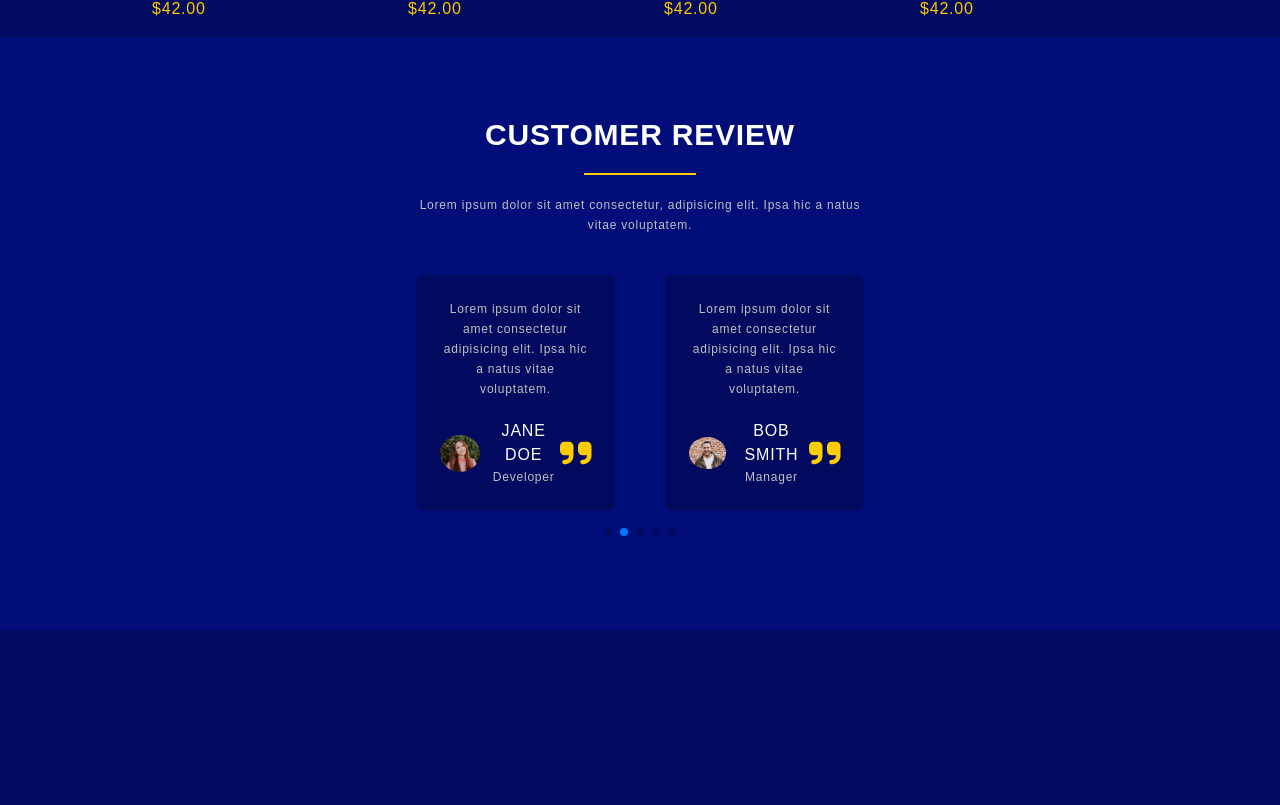
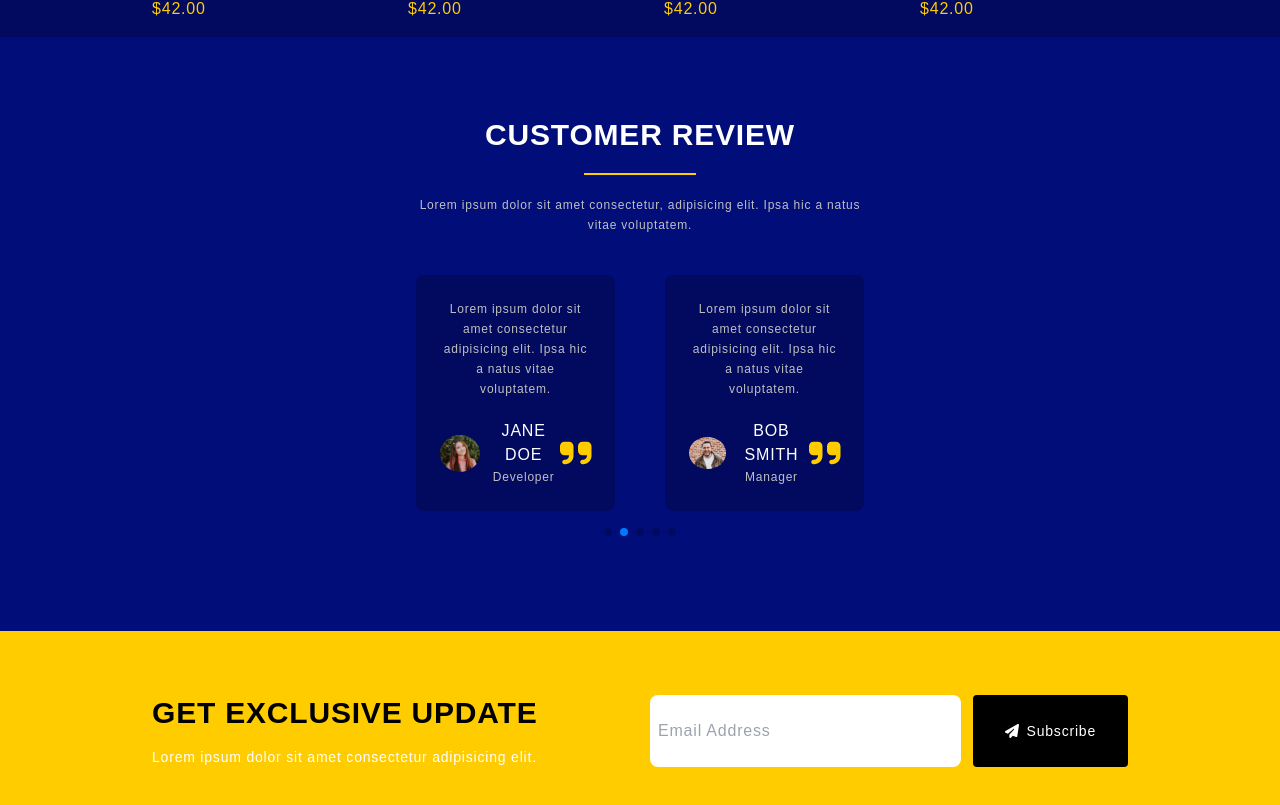
Before and after one commit to Guillermotrejo1/flores, a Next.js app: page / in a window 1280 px wide. Shown: the part 3235-4040 px from the top of the page. Before the commit the page ends 3866 px from the top, so only its background shows below. Built offline with nearby package versions, Linux system fonts and the light colour scheme.

Commit message:
contact complete

```diff
--- /dev/null
+++ b/components/Contact.jsx
@@ -0,0 +1,26 @@
+import { faPaperPlane } from "@fortawesome/free-solid-svg-icons";
+import { FontAwesomeIcon } from "@fortawesome/react-fontawesome";
+
+const Contact = () => {
+  return (
+    <section id="contact" className="bg-secondaryColor py-16">
+      <div className="container flex flex-col gap-5 mg:items-center md:flex-row">
+        <div className="space-y-4 md:flex-1">
+          <h2 className="section__title text-blackColor">GET EXCLUSIVE UPDATE</h2>
+          <p className="text-sm">Lorem ipsum dolor sit amet consectetur adipisicing elit.</p>
+        </div>
+
+        <div className="flex flex-col gap-3 md:flex-row md:flex-1">
+          <input type="email" placeholder="Email Address" className="p-2 text-blackColor
+          rounded-lg outline-none md:w-full" />
+          <a href="" className="flex items-center justify-center gap-2 btn
+          bg-blackColor hover:opacity-75" >
+            <FontAwesomeIcon icon={faPaperPlane} />
+            Subscribe</a>
+        </div>
+      </div>
+    </section>
+  );
+};
+
+export default Contact;
--- a/pages/_app.tsx
+++ b/pages/_app.tsx
@@ -1,9 +1,9 @@
 import "@/styles/globals.css";
 import type { AppProps } from "next/app";
 import { library } from '@fortawesome/fontawesome-svg-core'
-import { faBars, faShoppingCart, faTimes, faBolt, faBookOpen, faTags, faStar, faStarHalfAlt, faArrowLeft, faDroplet, faUtensils, faLeaf, faCheck, faQuoteRight } from '@fortawesome/free-solid-svg-icons'
+import { faBars, faShoppingCart, faTimes, faBolt, faBookOpen, faTags, faStar, faStarHalfAlt, faArrowLeft, faDroplet, faUtensils, faLeaf, faCheck, faQuoteRight, faPaperPlane } from '@fortawesome/free-solid-svg-icons'
 
-library.add(faBars, faShoppingCart, faTimes, faBolt, faBookOpen, faTags, faStar, faStarHalfAlt, faArrowLeft, faDroplet, faUtensils, faLeaf, faCheck, faQuoteRight)
+library.add(faBars, faShoppingCart, faTimes, faBolt, faBookOpen, faTags, faStar, faStarHalfAlt, faArrowLeft, faDroplet, faUtensils, faLeaf, faCheck, faQuoteRight, faPaperPlane)
 
 export default function App({ Component, pageProps }: AppProps) {
   return <Component {...pageProps} />;
--- a/pages/index.tsx
+++ b/pages/index.tsx
@@ -5,6 +5,7 @@ import Promo from "../components/Promo.jsx"
 import About from "../components/About.jsx"
 import Menu from "../components/Menu.jsx"
 import Review from "../components/Review.jsx"
+import Contact from "../components/Contact.jsx"
 
 export default function Home() {
   return (
@@ -17,6 +18,7 @@ export default function Home() {
       <About />
       <Menu />
       <Review />
+      <Contact />
     </main>
     </>
   );
```
